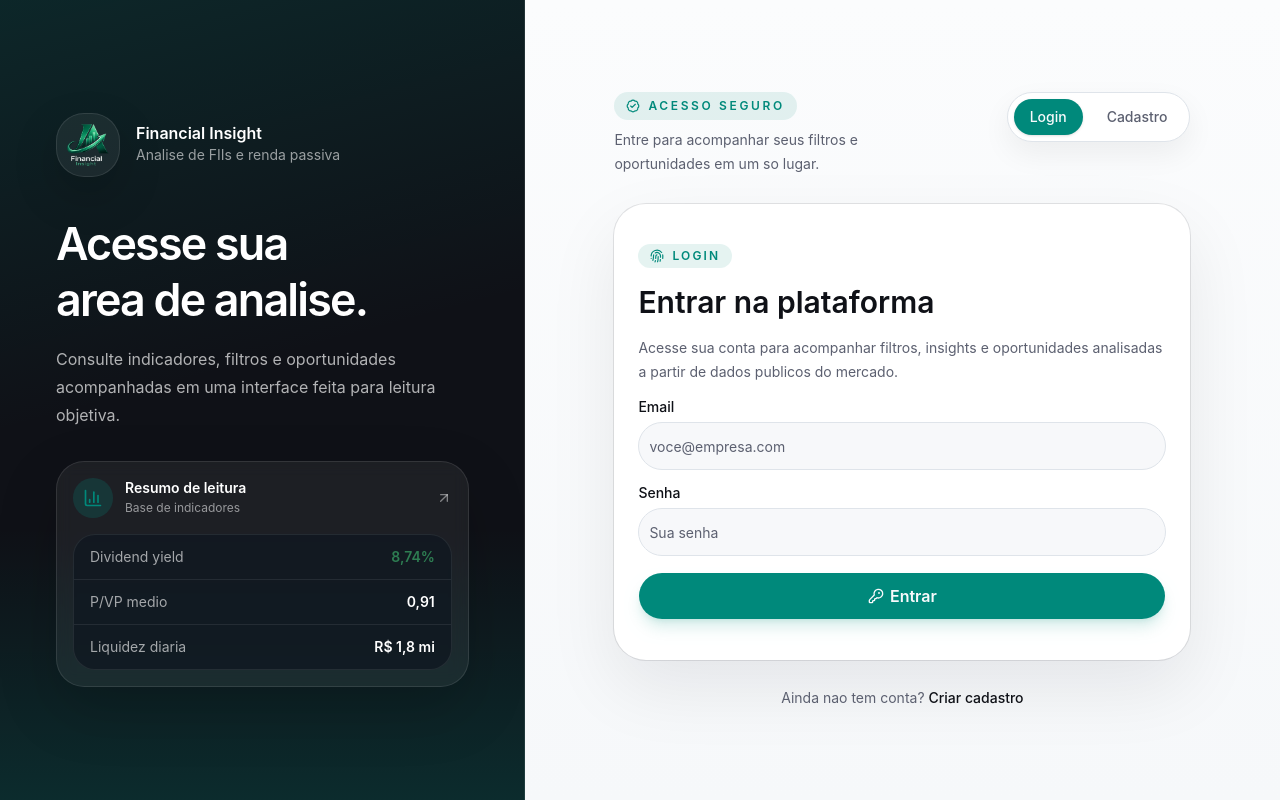
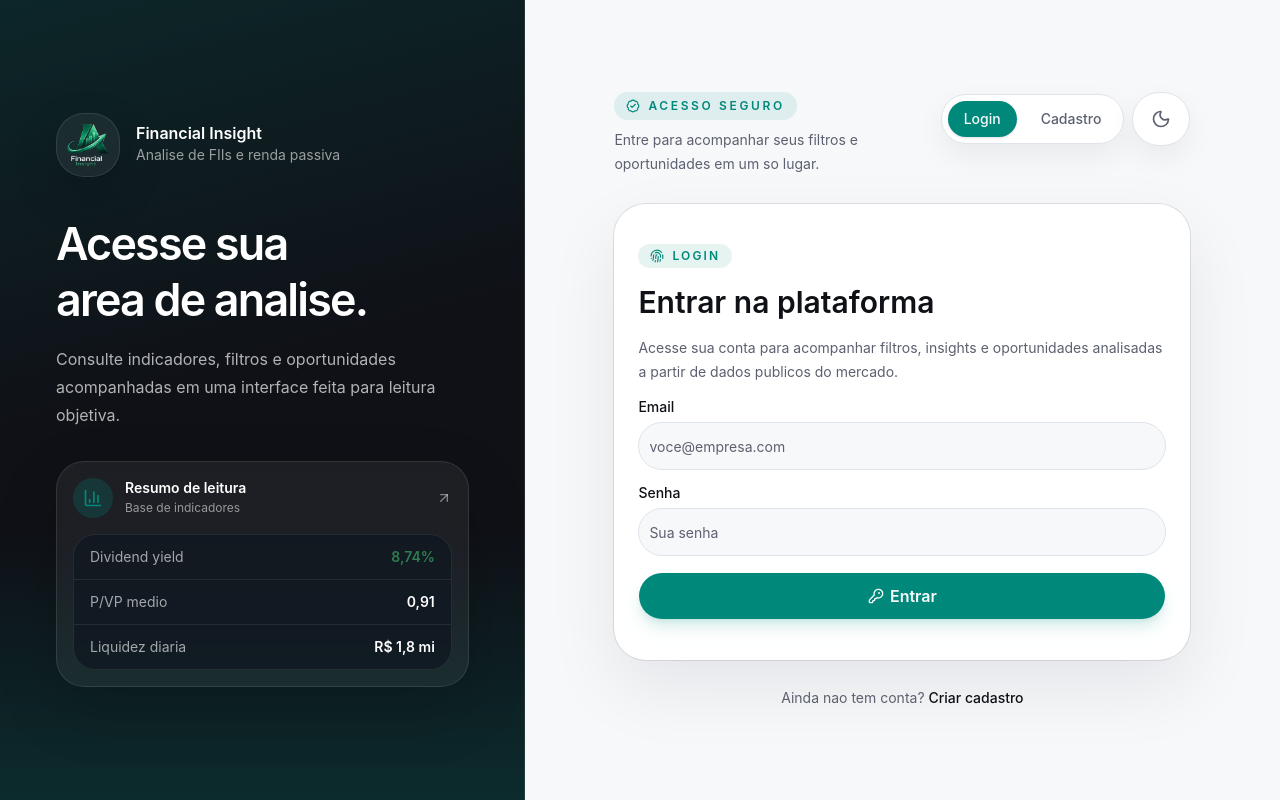
Before and after one commit to JCZerf/financial_insight_web, a React (Vite) app: page /login in a window 1280 px wide. Built offline with nearby package versions, Linux system fonts and the light colour scheme.

Commit message:
feat: implement theme provider and toggle; enhance UI with dark mode support

```diff
--- a/src/App.jsx
+++ b/src/App.jsx
@@ -1,7 +1,12 @@
 import { AppRouter } from '@/app/app-router'
+import { ThemeProvider } from '@/lib/theme'
 
 function App() {
-  return <AppRouter />
+  return (
+    <ThemeProvider>
+      <AppRouter />
+    </ThemeProvider>
+  )
 }
 
 export default App
--- a/src/components/layout/auth-shell.jsx
+++ b/src/components/layout/auth-shell.jsx
@@ -1,5 +1,7 @@
 import { ArrowUpRight, BadgeCheck, BarChart3 } from 'lucide-react'
 import { Link } from 'react-router-dom'
+
+import { ThemeToggle } from '@/components/layout/theme-toggle'
 
 const previewRows = [
   { label: 'Dividend yield', value: '8,74%', tone: 'text-financial-positive' },
@@ -17,7 +19,7 @@ export function AuthShell({
   children,
 }) {
   return (
-    <main className="grid min-h-screen overflow-x-hidden bg-[linear-gradient(180deg,#fbfcfd_0%,#f6f8fa_100%)] lg:h-screen lg:min-h-0 lg:overflow-hidden lg:grid-cols-[minmax(24rem,0.82fr)_minmax(34rem,1.18fr)]">
+    <main className="grid min-h-screen overflow-x-hidden bg-background lg:h-screen lg:min-h-0 lg:overflow-hidden lg:grid-cols-[minmax(24rem,0.82fr)_minmax(34rem,1.18fr)]">
       <section className="relative max-w-full overflow-hidden bg-[#0f1117] px-6 py-8 text-white sm:px-10 lg:px-12 xl:px-14">
         <div className="absolute inset-y-0 right-0 w-px bg-white/10" />
         <div className="absolute inset-0 bg-[linear-gradient(165deg,rgba(0,137,123,0.18)_0%,transparent_46%),linear-gradient(0deg,rgba(0,137,123,0.22),transparent_34%)]" />
@@ -98,7 +100,8 @@ export function AuthShell({
               </p>
             </div>
 
-            <nav className="flex w-fit items-center gap-2 rounded-full border border-border bg-white p-1.5 shadow-[0_12px_30px_rgba(15,17,23,0.06)]">
+            <div className="flex flex-wrap items-center gap-2">
+              <nav className="flex w-fit items-center gap-2 rounded-full border border-border bg-card p-1.5 shadow-[0_12px_30px_rgba(15,17,23,0.06)]">
               <Link
                 to="/login"
                 className={`rounded-full px-4 py-2 text-sm font-medium transition ${
@@ -119,7 +122,12 @@ export function AuthShell({
               >
                 Cadastro
               </Link>
-            </nav>
+              </nav>
+
+              <div className="w-fit rounded-full border border-border bg-card p-1.5 shadow-[0_12px_30px_rgba(15,17,23,0.06)]">
+                <ThemeToggle isCollapsed />
+              </div>
+            </div>
           </div>
 
           {children}
--- a/src/components/layout/sidebar.jsx
+++ b/src/components/layout/sidebar.jsx
@@ -1,6 +1,7 @@
 import { Home, PanelLeftClose, PanelLeftOpen, SlidersHorizontal, User } from 'lucide-react'
 import { Link } from 'react-router-dom'
 
+import { ThemeToggle } from '@/components/layout/theme-toggle'
 import { cn } from '@/lib/utils'
 import logo from '@/assets/financial_insight_logo.png'
 
@@ -81,7 +82,9 @@ export function Sidebar({ className, isCollapsed, onToggle, currentPath = '/home
           </ul>
         </nav>
 
-        <div className="hidden border-t border-border px-2 py-2 md:block">
+        <div className="hidden space-y-1 border-t border-border px-2 py-2 md:block">
+          <ThemeToggle isCollapsed={isCollapsed} />
+
           <button
             type="button"
             onClick={onToggle}
--- /dev/null
+++ b/src/components/layout/theme-toggle.jsx
@@ -0,0 +1,29 @@
+import { Moon, Sun } from 'lucide-react'
+
+import { useTheme } from '@/lib/theme'
+import { cn } from '@/lib/utils'
+
+export function ThemeToggle({ isCollapsed = false }) {
+  const { isDark, toggleTheme } = useTheme()
+  const label = isDark ? 'Tema claro' : 'Tema escuro'
+
+  return (
+    <button
+      type="button"
+      onClick={toggleTheme}
+      className={cn(
+        'flex w-full items-center rounded-lg px-3 py-2.5 text-sm font-medium text-muted-foreground transition-colors hover:bg-muted hover:text-foreground focus-visible:outline-none focus-visible:ring-2 focus-visible:ring-ring',
+        isCollapsed ? 'justify-center' : 'gap-3'
+      )}
+      aria-label={`Alternar para ${label.toLowerCase()}`}
+      title={label}
+    >
+      {isDark ? (
+        <Sun className="size-5 shrink-0" />
+      ) : (
+        <Moon className="size-5 shrink-0" />
+      )}
+      {!isCollapsed && <span>{label}</span>}
+    </button>
+  )
+}
--- a/src/index.css
+++ b/src/index.css
@@ -116,6 +116,12 @@
       linear-gradient(180deg, #fafbfc 0%, #f7f8fa 100%);
   }
 
+  .dark body {
+    background-image:
+      radial-gradient(circle at top, rgba(38, 166, 154, 0.12), transparent 28%),
+      linear-gradient(180deg, #121620 0%, #0f1117 100%);
+  }
+
   h1,
   h2,
   h3,
--- /dev/null
+++ b/src/lib/theme.jsx
@@ -0,0 +1,49 @@
+/* eslint-disable react-refresh/only-export-components */
+
+import { createContext, useContext, useEffect, useMemo, useState } from 'react'
+
+const THEME_STORAGE_KEY = 'financial_insight_theme'
+const ThemeContext = createContext(null)
+
+function getInitialTheme() {
+  const storedTheme = localStorage.getItem(THEME_STORAGE_KEY)
+  if (storedTheme === 'light' || storedTheme === 'dark') {
+    return storedTheme
+  }
+
+  return window.matchMedia('(prefers-color-scheme: dark)').matches ? 'dark' : 'light'
+}
+
+export function ThemeProvider({ children }) {
+  const [theme, setTheme] = useState(getInitialTheme)
+
+  useEffect(() => {
+    document.documentElement.classList.toggle('dark', theme === 'dark')
+    document.documentElement.style.colorScheme = theme
+    localStorage.setItem(THEME_STORAGE_KEY, theme)
+  }, [theme])
+
+  const value = useMemo(() => ({
+    theme,
+    isDark: theme === 'dark',
+    toggleTheme: () => setTheme((currentTheme) => (
+      currentTheme === 'dark' ? 'light' : 'dark'
+    )),
+  }), [theme])
+
+  return (
+    <ThemeContext.Provider value={value}>
+      {children}
+    </ThemeContext.Provider>
+  )
+}
+
+export function useTheme() {
+  const context = useContext(ThemeContext)
+
+  if (!context) {
+    throw new Error('useTheme must be used within ThemeProvider')
+  }
+
+  return context
+}
```
